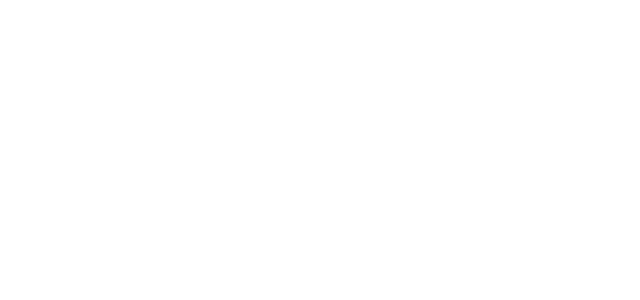
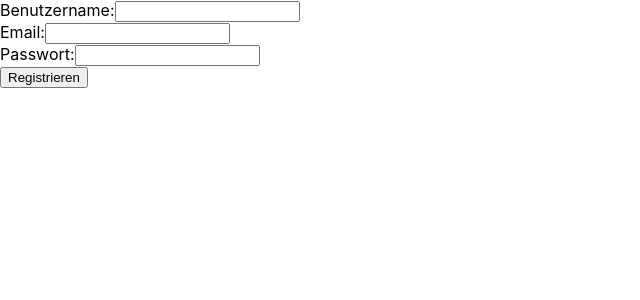
Before and after one commit to tkex/neg-escrow, a React (Create React App) app in the folder client/: page /register in a window 1280 px wide. Before the commit this address had no page. Shown: the top 300 px of the page, without its empty margins (0-640 px from the left). Built offline with nearby package versions, Linux system fonts and the light colour scheme.

Commit message:
feat: add register component and add register authcontext entry

```diff
--- a/client/src/App.js
+++ b/client/src/App.js
@@ -1,9 +1,10 @@
 import React from "react";
 import { BrowserRouter as Router, Route, Routes } from "react-router-dom";
-import Login from "./components/Login"; // Pfad entsprechend anpassen
-//import Dashboard from "./components/Dashboard"; // Pfad entsprechend anpassen. Dashboard ist Ihre geschützte Route
-import PrivateRoute from "./components/PrivateRoute.js"; // Pfad entsprechend anpassen
-import AuthProvider from "./contexts/AuthContext"; // Pfad entsprechend anpassen
+import Login from "./components/Login";
+import Register from "./components/Register";
+//import Dashboard from "./components/Dashboard";
+import PrivateRoute from "./components/PrivateRoute.js";
+import AuthProvider from "./contexts/AuthContext";
 
 const App = () => {
   return (
@@ -11,6 +12,7 @@ const App = () => {
       <AuthProvider>
         <Routes>
           <Route path="/login" element={<Login />} />
+          <Route path="/register" element={<Register />} />
           <Route path="/" element={<PrivateRoute />}>
 
             {/* <Route path="/dashboard" element={<Dashboard />} /> */}
--- /dev/null
+++ b/client/src/components/Register.js
@@ -0,0 +1,46 @@
+// Register.js
+import React, { useState } from "react";
+import { useAuth } from "../contexts/AuthContext"; // Passen Sie den Pfad entsprechend an
+
+const Register = () => {
+  const [formData, setFormData] = useState({
+    username: "",
+    email: "",
+    password: "",
+  });
+
+  const { register } = useAuth();
+
+  const handleChange = (e) => {
+    const { name, value } = e.target;
+    setFormData(prevState => ({
+      ...prevState,
+      [name]: value,
+    }));
+  };
+
+  const handleSubmit = (e) => {
+    e.preventDefault();
+    register(formData.username, formData.email, formData.password);
+  };
+
+  return (
+    <form onSubmit={handleSubmit}>
+      <div>
+        <label>Benutzername:</label>
+        <input type="text" name="username" value={formData.username} onChange={handleChange} />
+      </div>
+      <div>
+        <label>Email:</label>
+        <input type="email" name="email" value={formData.email} onChange={handleChange} />
+      </div>
+      <div>
+        <label>Passwort:</label>
+        <input type="password" name="password" value={formData.password} onChange={handleChange} />
+      </div>
+      <button type="submit">Registrieren</button>
+    </form>
+  );
+};
+
+export default Register;
--- a/client/src/contexts/AuthContext.js
+++ b/client/src/contexts/AuthContext.js
@@ -32,6 +32,29 @@ const AuthProvider = ({ children }) => {
     }
   };
 
+  const register = async (username, email, password) => {
+    try {
+      const response = await fetch("http://localhost:8000/register", {
+        method: "POST",
+        headers: { "Content-Type": "application/json" },
+        body: JSON.stringify({ username, email, password }),
+      });
+      const data = await response.json();
+      if (response.ok) {
+
+        // Optional: Automatisches Einloggen des Benutzers nach Registrierung
+        // login(username, password);
+        alert("Registrierung erfolgreich. Bitte loggen Sie sich ein.");
+
+        navigate("/login");
+      } else {
+        throw new Error(data.message || "Registrierung fehlgeschlagen");
+      }
+    } catch (error) {
+      alert(error.message);
+    }
+  };
+
   const logout = () => {
     setUser(null);
     localStorage.removeItem("token");
@@ -39,7 +62,7 @@ const AuthProvider = ({ children }) => {
   };
 
   return (
-    <AuthContext.Provider value={{ user, login, logout }}>
+    <AuthContext.Provider value={{ user, login, register, logout }}>
       {children}
     </AuthContext.Provider>
   );
```
